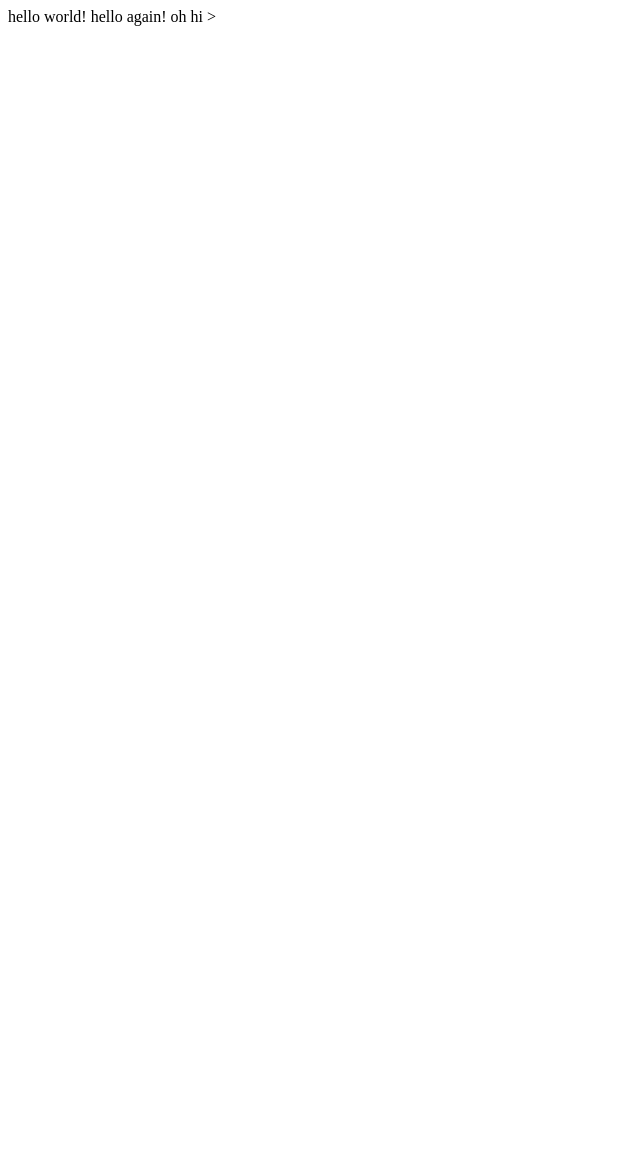
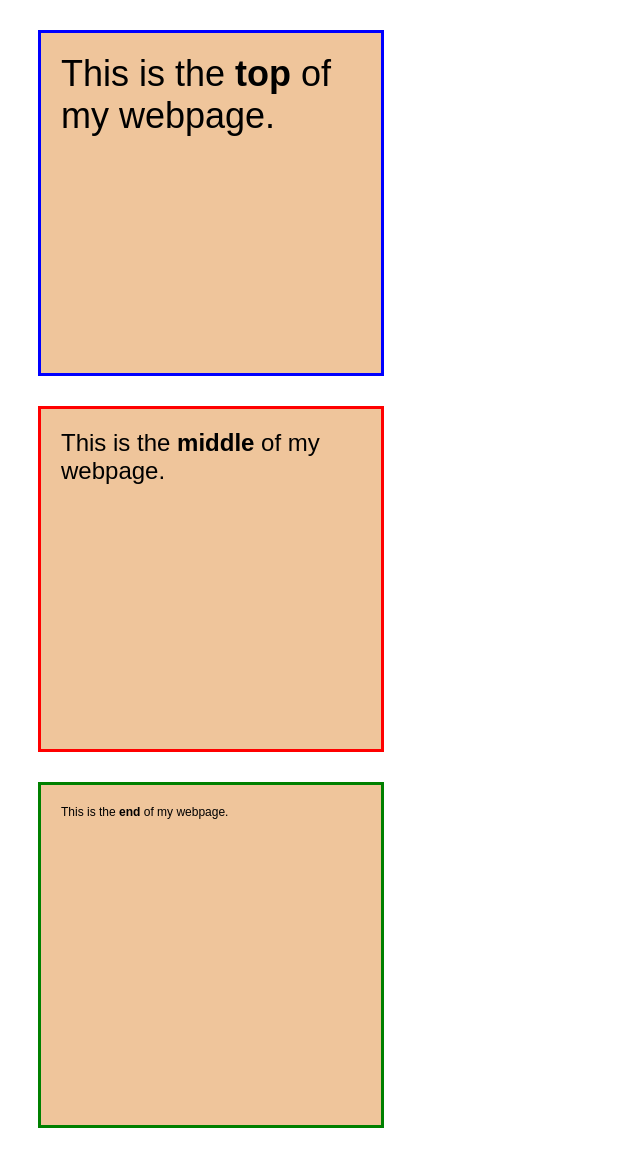
Before and after one commit to shihang1987/lecture-0, a plain HTML site: page hello.html in a window 1280 px wide. Shown: the whole page, without its empty margins (0-640 px from the left). Before the commit the page ends 800 px from the top, so only its background shows below. Drawn offline with Linux system fonts and the light colour scheme.

Commit message:
Update hello.html

```diff
--- a/hello.html
+++ b/hello.html
@@ -1,11 +1,57 @@
+
 <!DOCTYPE html>
 <html>
 <head>
-	<title>my webpage!</title>
+	<title>my web page!</title>
+	<style>
+		#top {
+			color: solid blue;
+			border: 3px solid blue;
+			font-family: Arial, sans-serif;
+			font-size: 36px;
+			background-color: #efc59b;
+			width: 300px;
+			height:300px;
+			margin: 30px;
+			padding: 20px
+		}
+		#middle {
+			color: solid red;
+			border: 3px solid red;
+			font-family: Arial, sans-serif;
+			font-size: 24px;
+			background-color: #efc59b;
+			width: 300px;
+			height:300px;
+			margin: 30px;
+			padding: 20px;
+		}
+		#end {
+			color: solid green;
+			border: 3px solid green;
+			font-family: Arial, sans-serif;
+			font-size: 12px;
+			background-color: #efc59b;
+			width: 300px;
+			height:300px;
+			margin: 30px;
+			padding: 20px
+		}
+		.name {
+			font-weight: bold
+		}
+	</style>
 </head>
 <body>
-	hello world!
-	hello again!
-	oh hi
+	<div id="top">
+		This is the <span class="name">top</span> of my webpage.
+	</div>
+	<div id="middle">
+		This is the <span class="name">middle</span> of my webpage.
+	</div>
+	<div id="end">
+		This is the <span class="name">end</span> of my webpage.
+	</div>
+
 </body>
-</html>>
+</html>
```
